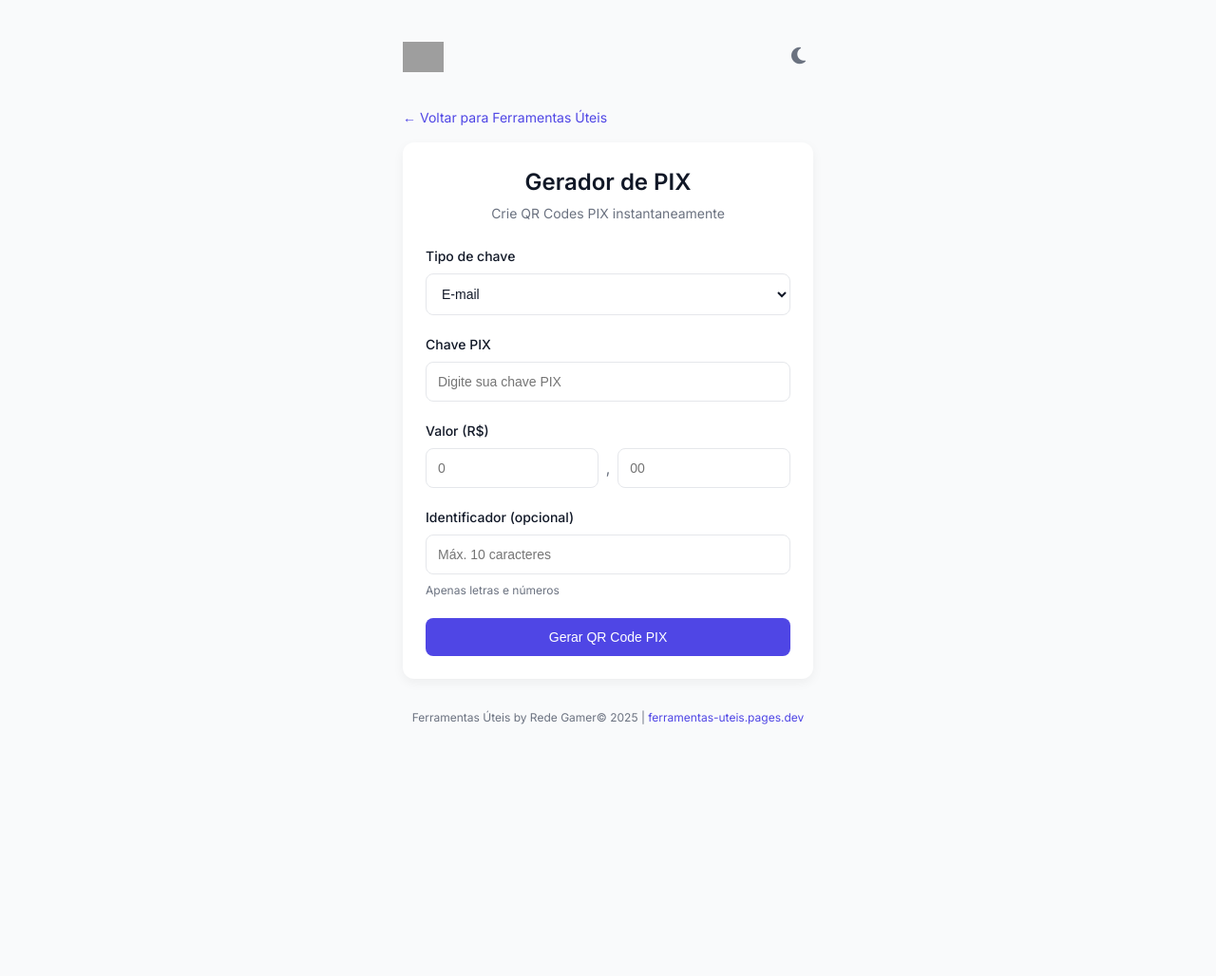
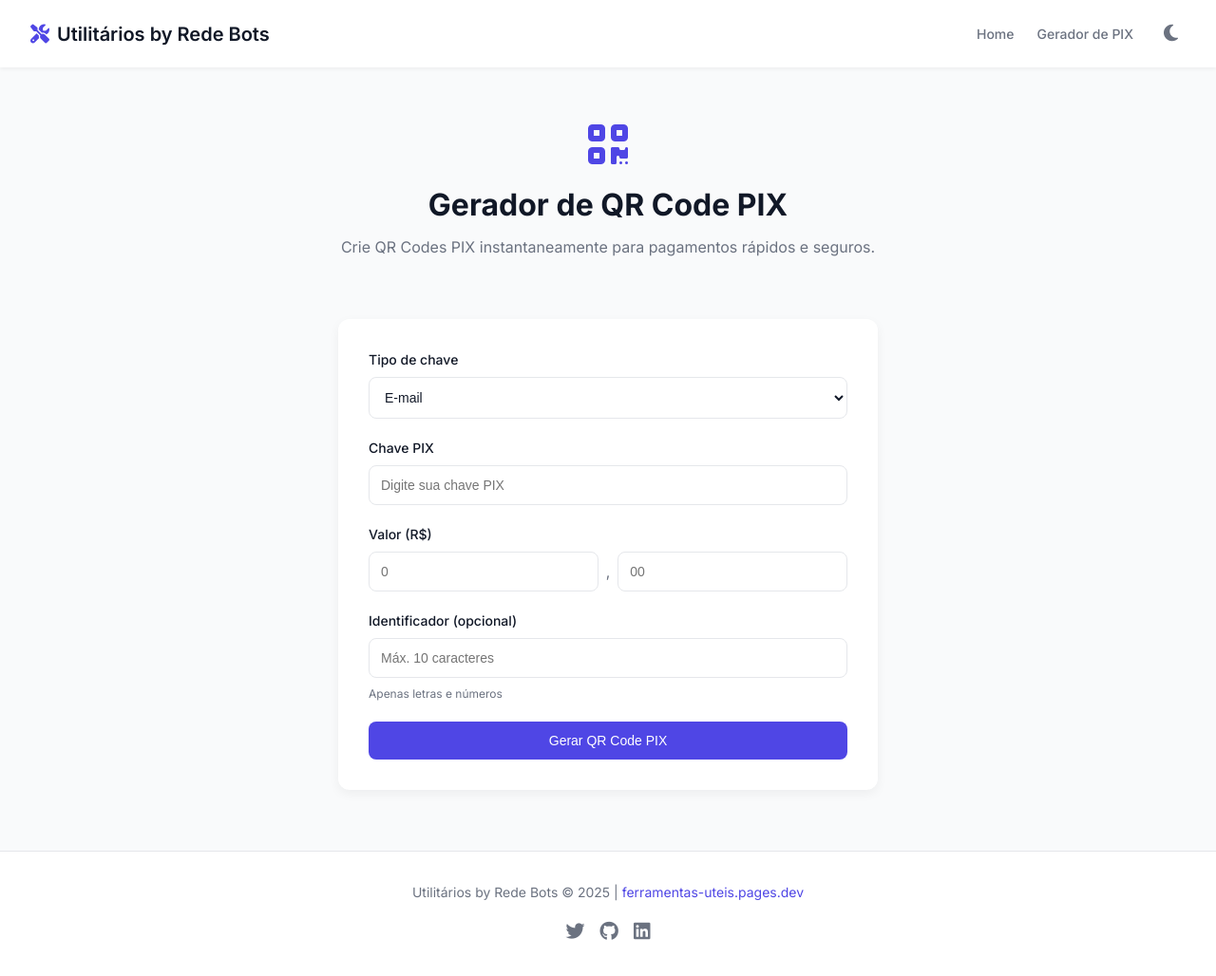
Before and after one commit to LucasDesignerF/Utils, a plain HTML site: page pix.html in a window 1280 px wide. Shown: the whole page at 95% size. Before the commit the page ends 805 px from the top, so only its background shows below. Drawn offline with nearby package versions, Linux system fonts and the light colour scheme; grey boxes are pictures that could not be loaded.

Commit message:
Update pix.html

```diff
--- a/pix.html
+++ b/pix.html
@@ -5,16 +5,17 @@
     <meta name="viewport" content="width=device-width, initial-scale=1.0">
     <meta name="description" content="Gerador de QR Code PIX instantâneo. Crie seus códigos PIX facilmente para pagamentos rápidos e seguros.">
     <meta name="keywords" content="PIX, QR Code, Gerador PIX, Pagamento instantâneo, Banco Central">
-    <meta property="og:title" content="Gerador de PIX | Crie QR Codes PIX Instantaneamente">
+    <meta property="og:title" content="Gerador de PIX | Utilitários by Rede Bots">
     <meta property="og:description" content="Gere seus códigos PIX facilmente para pagamentos rápidos e seguros.">
     <meta property="og:image" content="https://imgur.com/56KWaFN.png">
     <meta property="og:url" content="https://ferramentas-uteis.pages.dev/pix.html">
     <link rel="icon" href="https://imgur.com/7ayrElN.png" type="image/png">
-    <title>Gerador de PIX | Ferramentas Úteis</title>
+    <title>Gerador de PIX | Utilitários by Rede Bots</title>
     <link rel="preconnect" href="https://fonts.googleapis.com">
     <link rel="preconnect" href="https://fonts.gstatic.com" crossorigin>
     <link href="https://fonts.googleapis.com/css2?family=Inter:wght@300;400;500;600;700&display=swap" rel="stylesheet">
     <link rel="stylesheet" href="https://cdnjs.cloudflare.com/ajax/libs/font-awesome/6.4.0/css/all.min.css">
+    <link rel="stylesheet" href="https://cdnjs.cloudflare.com/ajax/libs/aos/2.3.4/aos.css">
     <style>
         :root {
             --primary: #4F46E5;
@@ -25,6 +26,7 @@
             --text-secondary: #6B7280;
             --border: #E5E7EB;
             --shadow: rgba(0, 0, 0, 0.05);
+            --navbar-bg: rgba(255, 255, 255, 0.95);
             --modal-bg: rgba(0, 0, 0, 0.6);
             --input-bg: #FFFFFF;
         }
@@ -38,6 +40,7 @@
             --text-secondary: #9CA3AF;
             --border: #374151;
             --shadow: rgba(0, 0, 0, 0.2);
+            --navbar-bg: rgba(31, 41, 55, 0.95);
             --modal-bg: rgba(0, 0, 0, 0.7);
             --input-bg: #374151;
         }
@@ -55,27 +58,52 @@
             min-height: 100vh;
             color: var(--text);
             line-height: 1.5;
-            display: flex;
-            justify-content: center;
-            align-items: center;
-            padding: 1rem;
         }
 
-        .app-container {
-            max-width: 480px;
+        .navbar {
+            position: fixed;
+            top: 0;
+            left: 0;
             width: 100%;
-            padding: 1.5rem;
-        }
-
-        .header {
+            background: var(--navbar-bg);
+            backdrop-filter: blur(8px);
+            box-shadow: 0 2px 4px var(--shadow);
+            padding: 1rem 2rem;
             display: flex;
             justify-content: space-between;
             align-items: center;
-            margin-bottom: 2rem;
+            z-index: 1000;
         }
 
-        .logo {
-            height: 32px;
+        .navbar-brand {
+            display: flex;
+            align-items: center;
+            gap: 0.5rem;
+            font-size: 1.25rem;
+            font-weight: 600;
+            color: var(--text);
+            text-decoration: none;
+        }
+
+        .navbar-brand i {
+            color: var(--primary);
+        }
+
+        .navbar-links {
+            display: flex;
+            align-items: center;
+            gap: 1.5rem;
+        }
+
+        .navbar-links a {
+            font-size: 0.875rem;
+            color: var(--text-secondary);
+            text-decoration: none;
+            font-weight: 500;
+        }
+
+        .navbar-links a:hover {
+            color: var(--primary);
         }
 
         .theme-toggle {
@@ -92,40 +120,46 @@
             color: var(--primary);
         }
 
-        .back-link {
-            display: inline-block;
-            font-size: 0.875rem;
+        .hero {
+            max-width: 800px;
+            margin: 6rem auto 2rem;
+            text-align: center;
+            padding: 2rem 1rem;
+        }
+
+        .hero i {
+            font-size: 3rem;
             color: var(--primary);
-            text-decoration: none;
             margin-bottom: 1rem;
         }
 
-        .back-link:hover {
-            text-decoration: underline;
+        .hero h1 {
+            font-size: 2rem;
+            font-weight: 700;
+            margin-bottom: 0.5rem;
         }
 
-        .card {
+        .hero p {
+            font-size: 1rem;
+            color: var(--text-secondary);
+        }
+
+        .feature-section {
+            max-width: 600px;
+            margin: 0 auto 4rem;
+            padding: 0 1rem;
+        }
+
+        .feature-card {
             background: var(--card-bg);
             border-radius: 12px;
             box-shadow: 0 4px 12px var(--shadow);
-            padding: 1.5rem;
+            padding: 2rem;
+            transition: transform 0.3s ease;
         }
 
-        .card-header {
-            text-align: center;
-            margin-bottom: 1.5rem;
-        }
-
-        .card-header h1 {
-            font-size: 1.5rem;
-            font-weight: 600;
-            color: var(--text);
-        }
-
-        .card-header p {
-            font-size: 0.875rem;
-            color: var(--text-secondary);
-            margin-top: 0.25rem;
+        .feature-card:hover {
+            transform: translateY(-5px);
         }
 
         .form-group {
@@ -336,10 +370,16 @@
         }
 
         .footer {
+            background: var(--card-bg);
+            padding: 2rem 1rem;
             text-align: center;
-            margin-top: 2rem;
-            font-size: 0.75rem;
+            border-top: 1px solid var(--border);
+        }
+
+        .footer p {
+            font-size: 0.875rem;
             color: var(--text-secondary);
+            margin-bottom: 1rem;
         }
 
         .footer a {
@@ -351,36 +391,80 @@
             text-decoration: underline;
         }
 
-        @media (max-width: 480px) {
-            .app-container {
+        .social-links {
+            display: flex;
+            justify-content: center;
+            gap: 1rem;
+        }
+
+        .social-links a {
+            font-size: 1.25rem;
+            color: var(--text-secondary);
+        }
+
+        .social-links a:hover {
+            color: var(--primary);
+        }
+
+        @media (max-width: 768px) {
+            .navbar {
                 padding: 1rem;
             }
 
-            .card {
-                padding: 1rem;
+            .navbar-links {
+                gap: 1rem;
             }
 
-            .modal-content {
-                width: 95%;
+            .hero h1 {
+                font-size: 1.75rem;
+            }
+
+            .hero p {
+                font-size: 0.875rem;
+            }
+        }
+
+        @media (max-width: 480px) {
+            .navbar-brand {
+                font-size: 1rem;
+            }
+
+            .navbar-links a {
+                font-size: 0.75rem;
+            }
+
+            .hero {
+                margin: 5rem auto 2rem;
+            }
+
+            .feature-card {
+                padding: 1.5rem;
             }
         }
     </style>
 </head>
 <body>
-    <div class="app-container">
-        <div class="header">
-            <img src="https://imgur.com/ntrdoa5.png" alt="Ferramentas Úteis" class="logo">
+    <nav class="navbar">
+        <a href="index.html" class="navbar-brand">
+            <i class="fas fa-tools"></i> Utilitários by Rede Bots
+        </a>
+        <div class="navbar-links">
+            <a href="index.html">Home</a>
+            <a href="pix.html">Gerador de PIX</a>
             <button class="theme-toggle" id="themeToggle">
                 <i class="fas fa-moon"></i>
             </button>
         </div>
-        <a href="index.html" class="back-link">← Voltar para Ferramentas Úteis</a>
-        <div class="card">
-            <div class="card-header">
-                <h1>Gerador de PIX</h1>
-                <p>Crie QR Codes PIX instantaneamente</p>
-            </div>
-            <div class="card-body">
+    </nav>
+
+    <section class="hero" data-aos="fade-up">
+        <i class="fas fa-qrcode"></i>
+        <h1>Gerador de QR Code PIX</h1>
+        <p>Crie QR Codes PIX instantaneamente para pagamentos rápidos e seguros.</p>
+    </section>
+
+    <section class="feature-section" data-aos="fade-up" data-aos-delay="100">
+        <div class="feature-card">
             <div class="form-group">
                 <label for="tipo-chave">Tipo de chave</label>
                 <select id="tipo-chave" class="form-control">
@@ -391,12 +475,10 @@
                     <option value="aleatoria">Chave aleatória</option>
                 </select>
             </div>
-
             <div class="form-group">
                 <label for="chave-pix">Chave PIX</label>
                 <input type="text" id="chave-pix" class="form-control" placeholder="Digite sua chave PIX">
             </div>
-
             <div class="form-group">
                 <label>Valor (R$)</label>
                 <div class="input-group">
@@ -405,7 +487,6 @@
                     <input type="number" id="valor-centavos" class="form-control" placeholder="00" min="0" max="99">
                 </div>
             </div>
-
             <div class="form-group">
                 <label for="txid">Identificador (opcional)</label>
                 <input type="text" id="txid" class="form-control" placeholder="Máx. 10 caracteres" maxlength="10">
@@ -413,15 +494,19 @@
                     Apenas letras e números
                 </small>
             </div>
-
             <button id="gerar-btn" class="btn">Gerar QR Code PIX</button>
             <div id="error-message" class="error-message"></div>
         </div>
+    </section>
+
+    <footer class="footer">
+        <p>Utilitários by Rede Bots © 2025 | <a href="https://ferramentas-uteis.pages.dev/">ferramentas-uteis.pages.dev</a></p>
+        <div class="social-links">
+            <a href="#" target="_blank"><i class="fab fa-twitter"></i></a>
+            <a href="#" target="_blank"><i class="fab fa-github"></i></a>
+            <a href="#" target="_blank"><i class="fab fa-linkedin"></i></a>
         </div>
-        <div class="footer">
-            <p>Ferramentas Úteis by Rede Gamer© 2025 | <a href="https://ferramentas-uteis.pages.dev/">ferramentas-uteis.pages.dev</a></p>
-        </div>
-    </div>
+    </footer>
 
     <!-- Modal -->
     <div id="pixModal" class="modal">
@@ -446,6 +531,18 @@
     </div>
 
     <script src="https://cdn.jsdelivr.net/npm/qrcode/build/qrcode.min.js"></script>
+    <script src="https://cdnjs.cloudflare.com/ajax/libs/aos/2.3.4/aos.js"></script>
     <script src="utils/pix_pay.js"></script>
+    <script>
+        console.log("Script de pix.html carregado");
+
+        // Inicializar AOS
+        AOS.init({
+            duration: 800,
+            once: true,
+            offset: 100
+        });
+        console.log("AOS inicializado");
+    </script>
 </body>
 </html>
```
Lines whose indentation alone changed are shown as unchanged.
